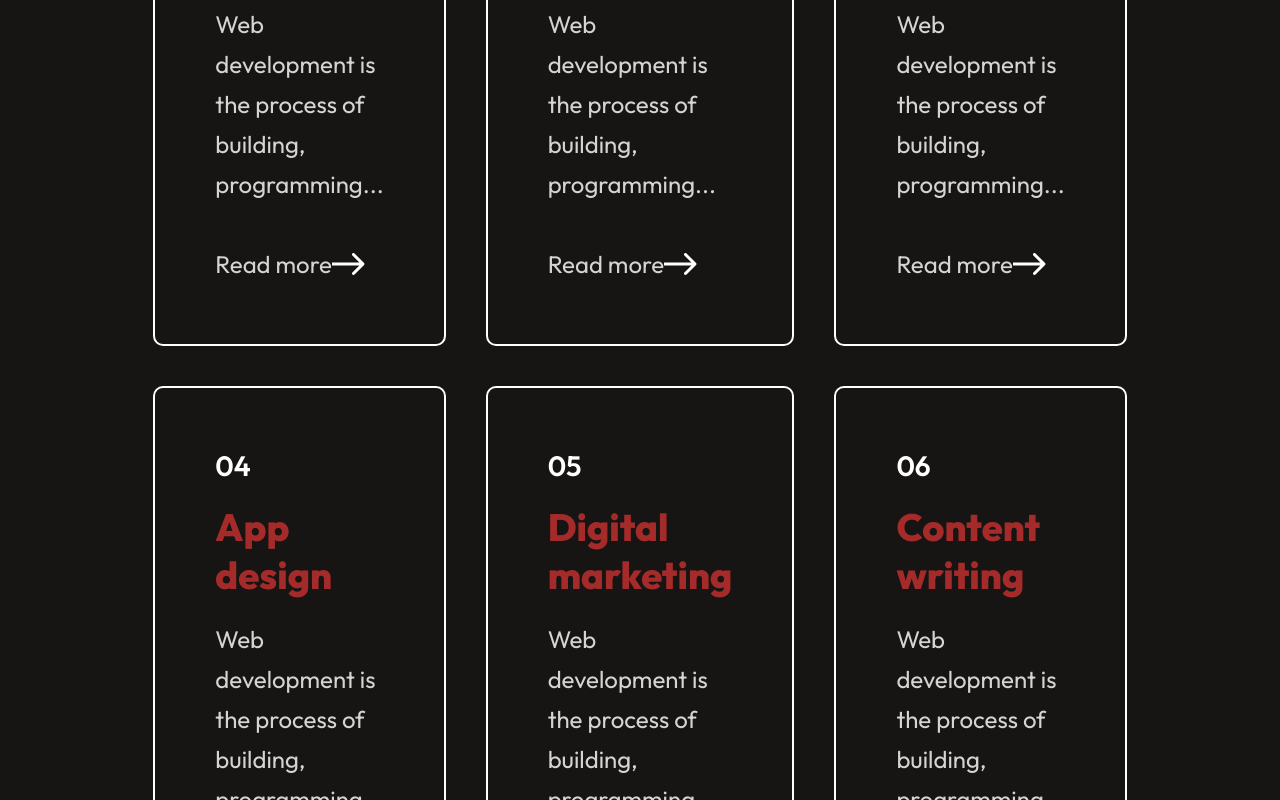
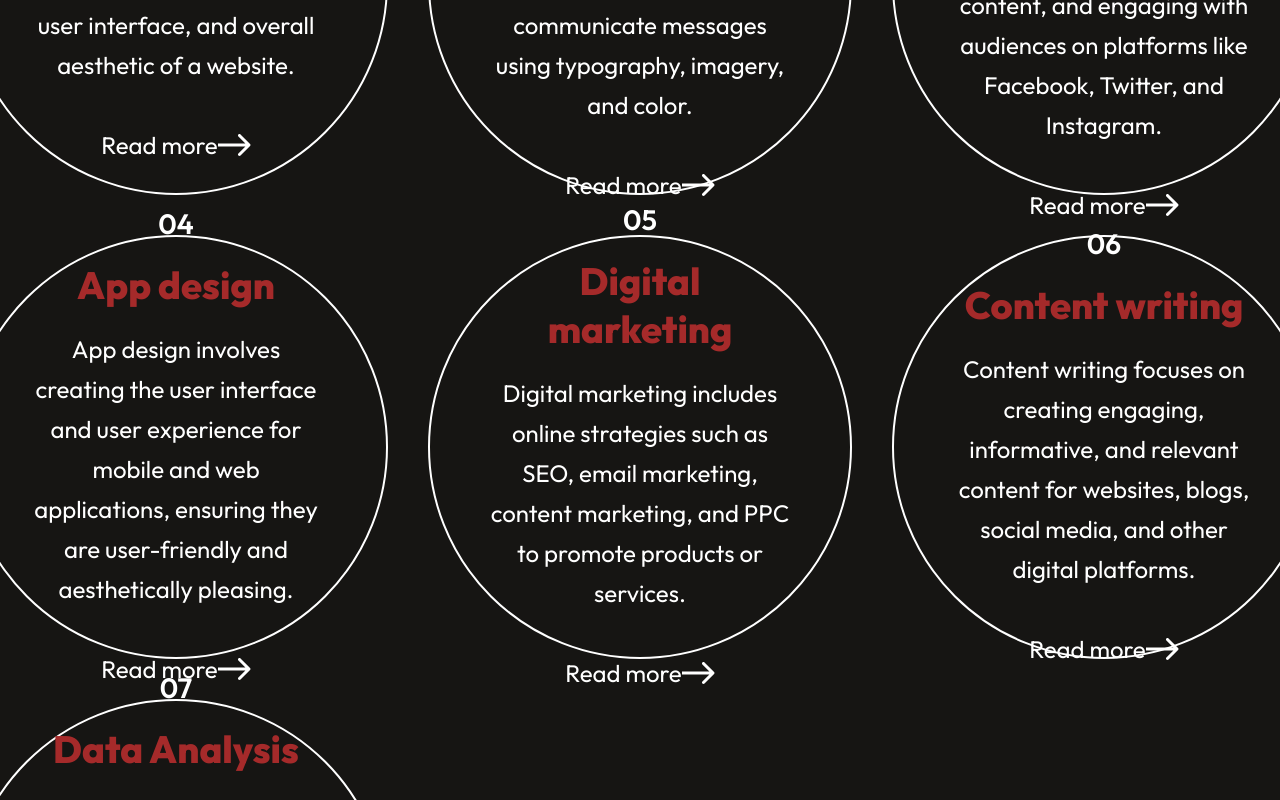
Before and after one commit to meshackkiplimo/meshack, a React (Vite) app: page / in a window 1280 px wide. Shown: the part 3240-4040 px from the top of the page. Built offline with nearby package versions, Linux system fonts and the light colour scheme.

Commit message:
final changes

```diff
--- a/src/Components/MyWork/MyWork.css
+++ b/src/Components/MyWork/MyWork.css
@@ -60,7 +60,7 @@
     gap:30px;
     transition:0.6s;
     color:white;
-    background:purple;
+    background:brown;
 }
 @media (max-width: 768px){
     .mywork{
--- a/src/Components/Services/Services.css
+++ b/src/Components/Services/Services.css
@@ -1,119 +1,126 @@
-.services{
-    display:flex;
+.services {
+    display: flex;
     flex-direction: column;
-    align-items:center;
-    justify-content:center;
-    gap:80px;
-    margin:80px 170px;
+    align-items: center;
+    justify-content: center;
+    gap: 80px;
+    margin: 80px 170px;
+}
 
+.services-title {
+    position: relative;
+}
 
+.services-title h1 {
+    padding: 0px 30px;
+    font-size: 80px;
+    font-weight: 600;
+}
 
+.services-title img {
+    position: absolute;
+    bottom: 0;
+    right: 0;
+    z-index: -1;
 }
-.services-title{
-    position:relative;
 
+.services-container {
+    display: grid;
+    grid-template-columns: 1fr 1fr 1fr;
+    gap: 40px;
+    margin-bottom: 80px;
+}
 
+.services-format {
+    display: flex;
+    flex-direction: column;
+    justify-content: center;
+    align-items: center; /* Center content inside the circle */
+    gap: 20px;
+    padding: 60px;
+    border-radius: 50%; /* Makes the service item circular */
+    border: 2px solid white;
+    width: 300px; /* Set a fixed width for the circle */
+    height: 300px; /* Set a fixed height for the circle */
+    transition: 0.4s;
+    cursor: pointer;
+    text-align: center; /* Centers text within the circle */
 }
-.services-title h1{
-    padding:0px 30px;
-    font-size:80px;
-    font-weight:600;
 
+.services-format:hover {
+    border-color: brown;
+    background-color: brown;
+    transform: scale(1.05);
+    transition: 0.4s;
 }
-.services-title img{
-    position:absolute;
-    bottom:0;
-    right:0;
-    z-index:-1;
+
+.services-format h3 {
+    font-size: 28px;
+    font-weight: 600;
 }
-.services-format{
-    display:flex;
-    flex-direction: column;
-    justify-content:center;
-    gap:20px;
-    padding:60px;
-    border-radius:10px;
-    border:2px solid white;
-    transition:0.4s;
-    cursor:pointer;
 
-}
-.services-container{
-    display:grid;
-    grid-template-columns: 1fr 1fr 1fr;
-    gap:40px;
-    margin-bottom:80px;
-
-}
-.services-format h3{
-    font-size:28px;
-    font-weight:600;
-
-
-}
-.services-format h2{
-    font-size:38px;
-    font-weight:800;
-    background:brown;
-    background-clip:text;
+.services-format h2 {
+    font-size: 38px;
+    font-weight: 800;
+    background: brown;
+    background-clip: text;
     -webkit-background-clip: text;
     -webkit-text-fill-color: transparent;
 }
 
-.services-format p{
-    color:#d4d4d4;
-    font-size:24px;
-    line-height:40px;
-    max-width:300px;
+.services-format p {
+    color: white;
+    font-size: 24px;
+    line-height: 40px;
+    max-width: 300px;
+}
 
+.services-readmore {
+    display: flex;
+    align-items: center;
+    margin-top: 20px;
 }
-.services-readmore{
-    display:flex;
-    /* justify-content:center; */
-    align-items:center;
-    margin-top:20px;
 
-
-}
-.services-format:hover{
-    border:2px solid #ff00ff;
-    background-image:brown;
-    transform:scale(1.05);
-    transition:0.4s;
-}
-@media (max-width: 768px){
-    .services{
-        align-items:start;
-        gap:70px;
-        margin:20px 70px;
-    }
-    .services-title h1{
-        padding:0;
-        font-size:50px;
-    }
-    .services-title img{
-        width:130px;
-        margin-right:-20px;
-    }
-    .services-format{
-        gap:20px;
-        padding:32px;
-    }
-    .services-format h2{
-        font-size:28px;
-
-    }
-    .services-format p{
-        font-size:18px;
-        line-height:32px;
-        max-width:300px;
-    }
-    .services-readmore img{
-        width:20px;
-    }
-    .services-container{
-        grid-template-columns:1fr 1fr;
-        gap:30px;
+@media (max-width: 768px) {
+    .services {
+        align-items: start;
+        gap: 70px;
+        margin: 20px 70px;
     }
 
+    .services-title h1 {
+        padding: 0;
+        font-size: 50px;
+    }
+
+    .services-title img {
+        width: 130px;
+        margin-right: -20px;
+    }
+
+    .services-format {
+        gap: 20px;
+        padding: 32px;
+        width: 200px; /* Adjust the width for smaller screens */
+        height: 200px; /* Adjust the height for smaller screens */
+    }
+
+    .services-format h2 {
+        font-size: 28px;
+    }
+
+    .services-format p {
+        font-size: 18px;
+        line-height: 32px;
+        max-width: 300px;
+    }
+
+    .services-readmore img {
+        width: 20px;
+    }
+
+    .services-container {
+        grid-template-columns: 1fr 1fr;
+        gap: 30px;
+    }
 }
--- a/src/assets/services_data.js
+++ b/src/assets/services_data.js
@@ -1,34 +1,46 @@
 const Services_Data = [
   {
-        s_no:"01",
-        s_name:"Web design",
-        s_desc:"Web development is the process of building, programming..."
+    s_no: "01",
+    s_name: "Web design",
+    s_desc:
+      "Web design involves creating the visual layout, user interface, and overall aesthetic of a website.",
   },
   {
-        s_no:"02",
-        s_name:"Graphics design",
-        s_desc:"Web development is the process of building, programming..."
+    s_no: "02",
+    s_name: "Graphics design",
+    s_desc:
+      "Graphics design encompasses creating visual content to communicate messages using typography, imagery, and color.",
   },
   {
-        s_no:"03",
-        s_name:"Social media",
-        s_desc:"Web development is the process of building, programming..."
+    s_no: "03",
+    s_name: "Social media",
+    s_desc:
+      "Social media services include managing social media accounts, creating content, and engaging with audiences on platforms like Facebook, Twitter, and Instagram.",
   },
   {
-        s_no:"04",
-        s_name:"App design",
-        s_desc:"Web development is the process of building, programming..."
+    s_no: "04",
+    s_name: "App design",
+    s_desc:
+      "App design involves creating the user interface and user experience for mobile and web applications, ensuring they are user-friendly and aesthetically pleasing.",
   },
   {
-        s_no:"05",
-        s_name:"Digital marketing",
-        s_desc:"Web development is the process of building, programming..."
+    s_no: "05",
+    s_name: "Digital marketing",
+    s_desc:
+      "Digital marketing includes online strategies such as SEO, email marketing, content marketing, and PPC to promote products or services.",
   },
   {
-        s_no:"06",
-        s_name:"Content writing",
-        s_desc:"Web development is the process of building, programming..."
+    s_no: "06",
+    s_name: "Content writing",
+    s_desc:
+      "Content writing focuses on creating engaging, informative, and relevant content for websites, blogs, social media, and other digital platforms.",
   },
-]
+  {
+    s_no: "07",
+    s_name: "Data Analysis",
+    s_desc:
+      "Data analysis involves inspecting, cleansing, transforming, and modeling data to discover useful information, draw conclusions, and support decision-making.",
+  },
+];
 
 export default Services_Data;
```
Lines whose indentation alone changed are shown as unchanged.
